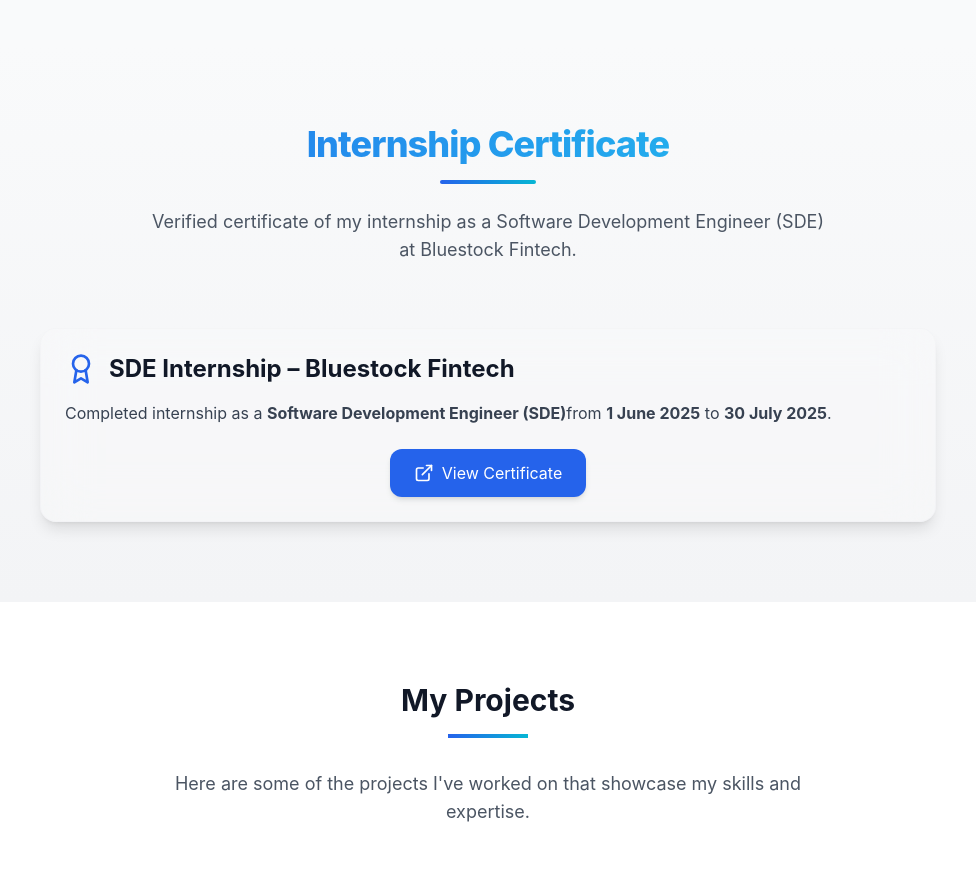
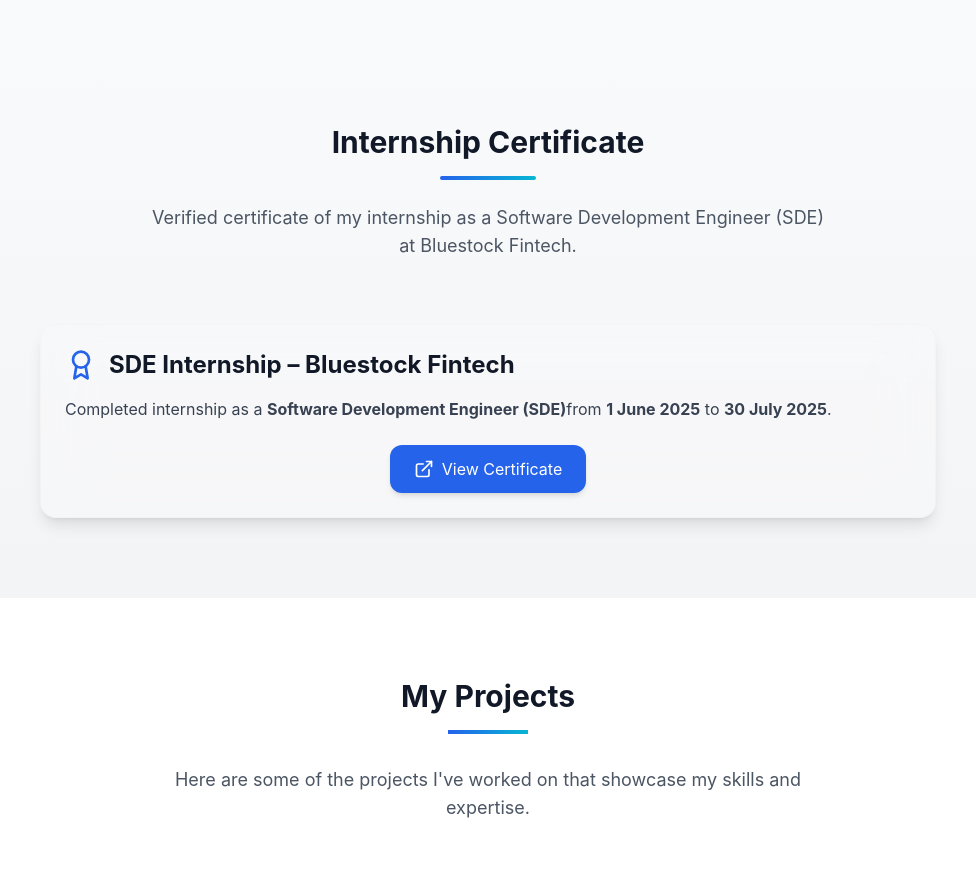
Before and after one commit to DevXPanda/xpanda, a React (Vite) app: page / in a window 1280 px wide. Shown: the part 1660-2544 px from the top of the page, without its empty margins (152-1128 px from the left). Built offline with nearby package versions, Linux system fonts and the light colour scheme; grey boxes are pictures that could not be loaded.

Commit message:
Update InternshipCertificate.tsx

```diff
--- a/src/components/InternshipCertificate.tsx
+++ b/src/components/InternshipCertificate.tsx
@@ -18,7 +18,7 @@ const InternshipCertificate: React.FC = () => {
 
         {/* Heading */}
         <div className="text-center mb-16">
-          <h2 className="text-4xl font-extrabold tracking-tight bg-gradient-to-r from-blue-600 to-cyan-400 text-transparent bg-clip-text mb-4">
+          <h2 className="text-3xl font-bold text-gray-900 dark:text-white mb-4">
             Internship Certificate
           </h2>
           <div className="w-24 h-1 rounded-full bg-gradient-to-r from-blue-600 to-cyan-500 mx-auto mb-6"></div>
```
